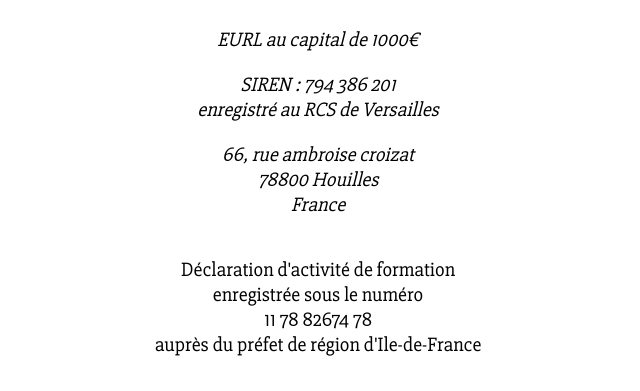
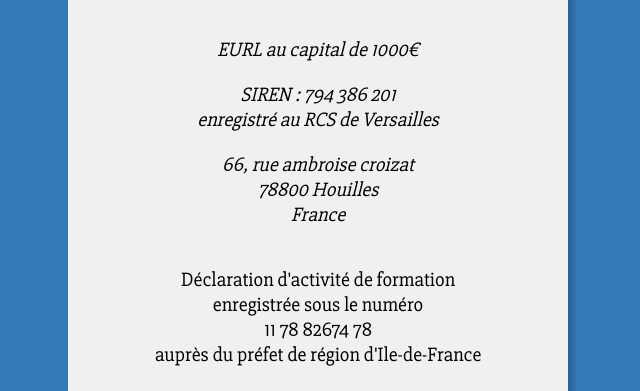
Before and after one commit to jeanlaurent/42craft.com, a plain HTML site: page index.html in a window 1280 px wide. Shown: the part 178-569 px from the top of the page, without its empty margins (322-962 px from the left). Drawn offline with Linux system fonts and the light colour scheme.

Commit message:
Added background

```diff
--- a/index.html
+++ b/index.html
@@ -7,9 +7,22 @@
   <link rel="icon" type="image/png" href="images/42.png">
   <style>
     body {
+      margin: 0;
+      background: #337ab7;
+    }
+    .main {
+      margin-left:auto;
+      margin-right: auto;
       font-family: 'Slabo 27px', serif;
+      width: 500px;
+      background: #F0F0F0;
+      margin-top: 5px;
+      padding-bottom: 3px;
+      border-radius: 10px;
+      box-shadow: 5px 5px 5px 0px rgba(0,0,0,0.2);
     }
     h1 {
+      padding-top: 10px;
       font-size:80px;
       text-align:center;
     }
@@ -27,6 +40,7 @@
   </style>
 </head>
 <body>
+  <div class="main">
     <h1>42Craft</h1>
     <div class="paragraph">
       <address>
@@ -48,5 +62,6 @@
       <b>Jean-Laurent de Morlhon</b><br>
       <a href="mailto:jeanlaurent@42craft.com">jeanlaurent@42craft.com</a>
     </div>
+  </div>
 </body>
 </html>
```
Lines whose indentation alone changed are shown as unchanged.
